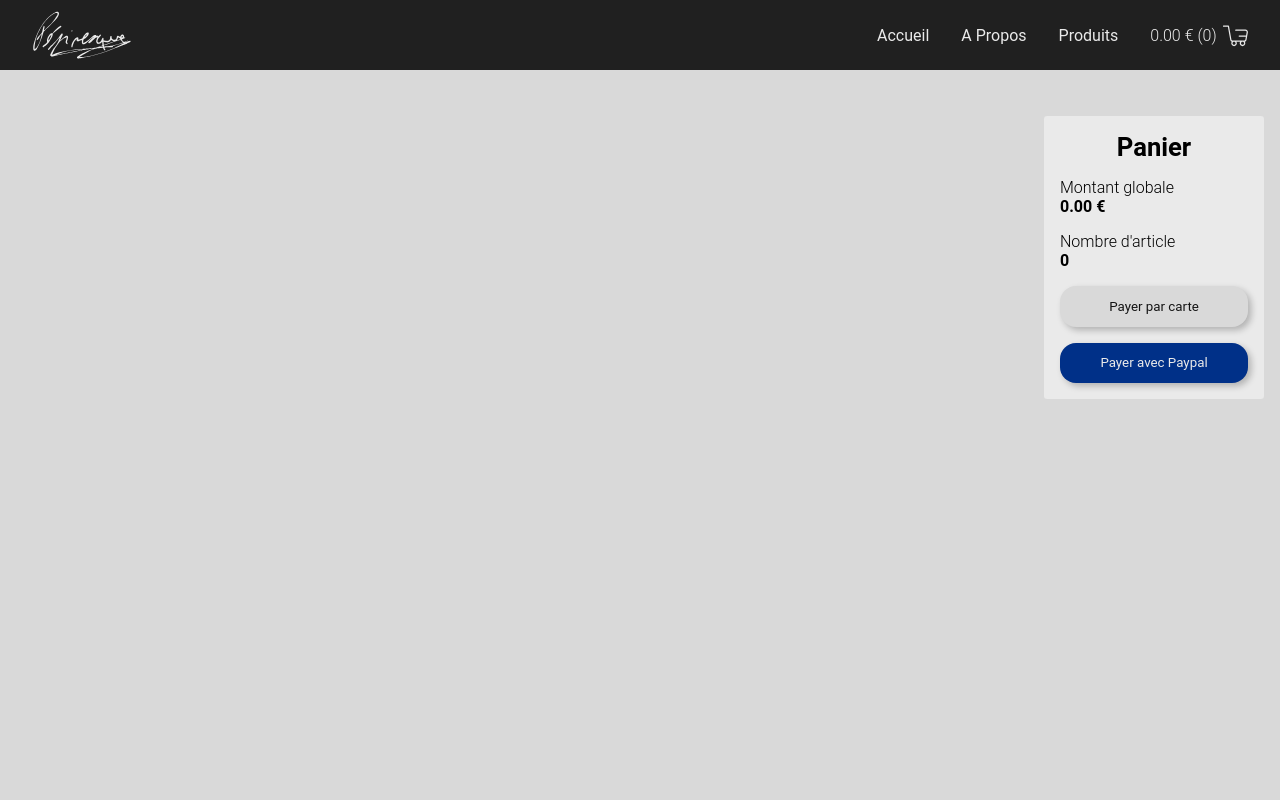
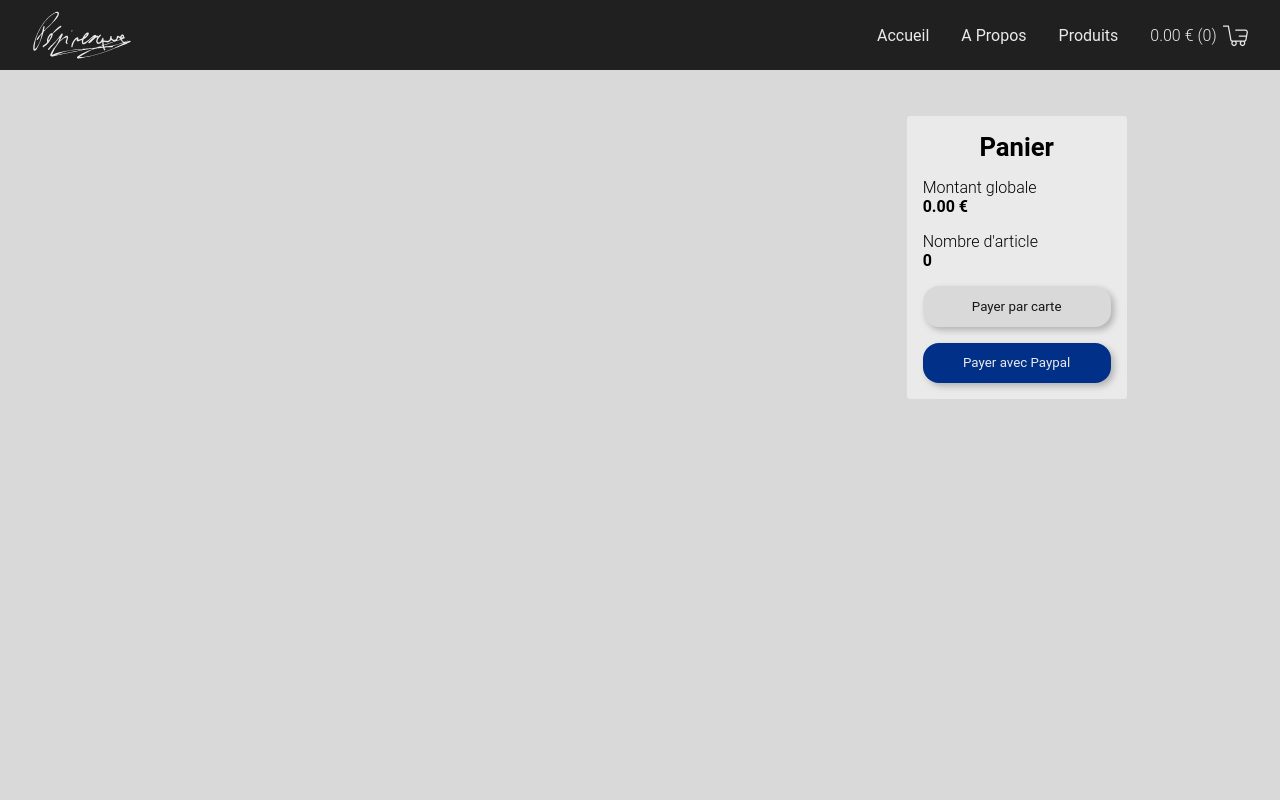
Before and after one commit to Batsave/Mini-Challenge, a React (Vite) app: page /cart in a window 1280 px wide. Shown: the top 800 px of the page. Built offline with nearby package versions, Linux system fonts and the light colour scheme.

Commit message:
🚀 RELEASE: V2.1

```diff
--- a/src/scss/cart.scss
+++ b/src/scss/cart.scss
@@ -10,19 +10,22 @@ main {
 
 .modal-content {
   display: flex;
-  justify-content: space-between;
-  width: 100%;
+  flex-wrap: wrap;
+  justify-content: space-evenly;
   gap: 1rem;
 }
 .productList {
   display: flex;
   flex-direction: column;
+
   gap: 1rem;
   width: 100%;
+  max-width: 600px;
 
   .product {
     display: flex;
     gap: 1rem;
+    width: auto;
     padding: 1rem;
     align-items: center;
     border-bottom: solid 1px var(--color-separator);
```
